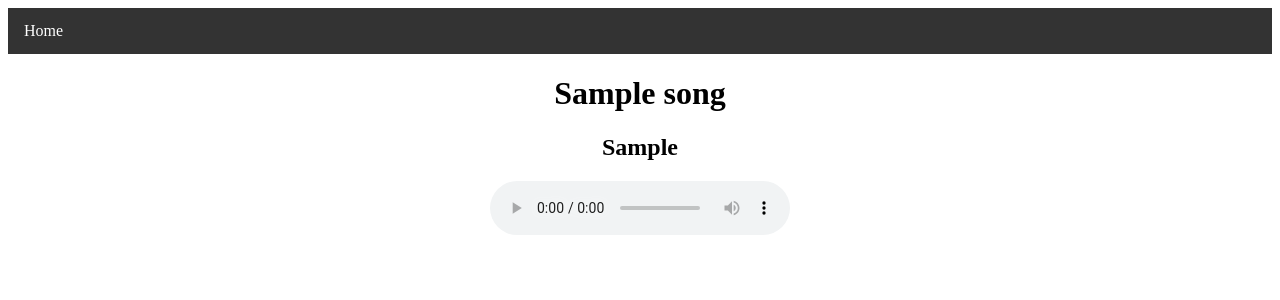
After one commit to cgunnels1/django-website-project, a Django app: page /playlist/1/ in a window 1280 px wide. The commit adds this page. Shown: the top 300 px of the page. Run offline with Django 4.2, Linux system fonts and the light colour scheme; tables that the repository leaves empty hold one stand-in row (values such as "Sample post").

Commit message:
change to playlist app

```diff
--- /dev/null
+++ b/playlist/templates/playlist/base.html
@@ -0,0 +1,62 @@
+<!DOCTYPE html>
+<html lang="en">
+<head>
+    <meta charset="UTF-8">
+    <title>Index</title>
+    <style>
+        table {
+          font-family: arial, sans-serif;
+          border-collapse: collapse;
+          width: 100%;
+        }
+
+        td, th {
+          border: 1px solid #dddddd;
+          text-align: left;
+          padding: 8px;
+        }
+
+        tr:nth-child(even) {
+          background-color: #dddddd;
+        }
+        ul {
+            list-style-type: none;
+            margin: 0;
+            padding: 0;
+            overflow: hidden;
+            background-color: #333;
+        }
+        li {
+          float: left;
+        }
+        li a {
+          display: block;
+          color: white;
+          text-align: center;
+          padding: 14px 16px;
+          text-decoration: none;
+        }
+
+        li a:hover {
+          background-color: #111;
+        }
+
+        h1 {
+          text-align: center;
+        }
+
+        h2 {
+          text-align: center;
+        }
+
+       </style>
+</head>
+<body>
+    <ul>
+      <li><a class="active" href="http://localhost:8080/playlist/">Home</a></li>
+    </ul>
+{% block content %}
+{% endblock %}
+
+</body>
+</html>
--- /dev/null
+++ b/playlist/templates/playlist/song.html
@@ -0,0 +1,12 @@
+{% extends "playlist/base.html" %}
+{% block content %}
+    {% for song in song_objects %}
+        <h1>{{ song.title }}</h1>
+        <h2>{{ song.writer }}</h2>
+        <div align="center">
+        <audio controls>
+          <source src="{{ song.audioFile.url }}" type="audio/mpeg">
+        Your browser does not support the audio element.
+        </audio>
+    {% endfor %}
+{% endblock%}
--- a/playlist/urls.py
+++ b/playlist/urls.py
@@ -10,6 +10,7 @@ urlpatterns = [
     #path('', views.index, name='index'),
     #path('', views.index_view),
     path('', views.song_list_view),
+    path('<int:id>/', views.song_play_view),
     # path('audio/', views.Audio_store)
 ]
 
--- a/playlist/views.py
+++ b/playlist/views.py
@@ -1,11 +1,6 @@
 from django.shortcuts import render
 from django.http import HttpResponse
 from .models import Song
-
-from django.views.decorators.csrf import csrf_protect
-
-# from pygame import mixer
-# mixer.init()
 
 # Create your views here.
 
@@ -27,3 +22,10 @@ def song_list_view(request):
         #     form = SongForm()
 
     return render(request, "playlist/index.html", context)
+
+def song_play_view(request, id):
+    song_objects = Song.objects.filter(id=id)
+    context = {
+        'song_objects': song_objects
+    }
+    return render(request, "playlist/song.html", context)
```
Also changed, not shown: playlist/templates/playlist/index.html (+5 -63 lines), 3 other files.
